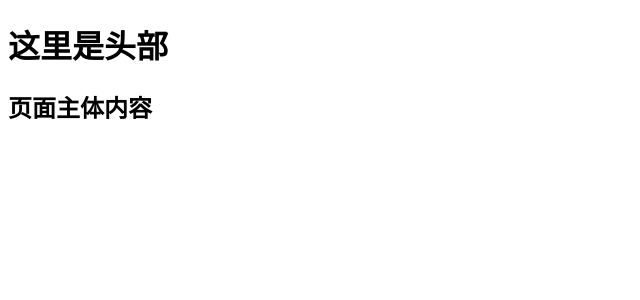
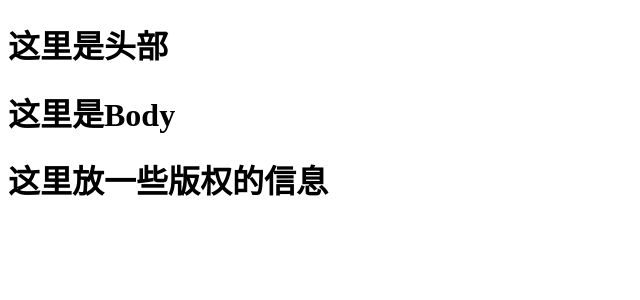
Before and after one commit to LucianoKlein/reactDemo, a React app in the folder react2/: page / in a window 1280 px wide. Shown: the top 300 px of the page, without its empty margins (0-640 px from the left). Built offline with nearby package versions, Linux system fonts and the light colour scheme.

Commit message:
深度组件化

```diff
--- /dev/null
+++ b/react2/src/components/footer.jsx
@@ -0,0 +1,11 @@
+import React from 'react';
+
+export default class Footer extends React.Component {
+    render() {
+        return (
+            <footer>
+                <h1>这里放一些版权的信息</h1>
+            </footer>
+        )
+    }
+}
--- a/react2/src/components/header.jsx
+++ b/react2/src/components/header.jsx
@@ -1,5 +1,4 @@
 import React from 'react';
-import ReactDOM from 'react-dom';
 
 export default class Header extends React.Component {
     render() {
--- /dev/null
+++ b/react2/src/components/indexBody.jsx
@@ -0,0 +1,10 @@
+import React from 'react';
+export default class BodyIndex extends React.Component {
+    render() {
+        return (
+            <main>
+                <h1>这里是Body</h1>
+            </main>
+        )
+    }
+}
--- a/react2/src/js/app.jsx
+++ b/react2/src/js/app.jsx
@@ -1,13 +1,17 @@
 import React from 'react';
 import ReactDOM from 'react-dom';
 import ComponentHeader from '../components/header.jsx';
+import IndexBody from '../components/indexBody.jsx';
+import Footer from '../components/footer.jsx';
+
 
 class Index extends React.Component {
    render() {
         return (
             <div>
                 <ComponentHeader/>
-                <h2>页面主体内容</h2>
+                <IndexBody/>
+                <Footer/>
             </div>
         )
    }
```
